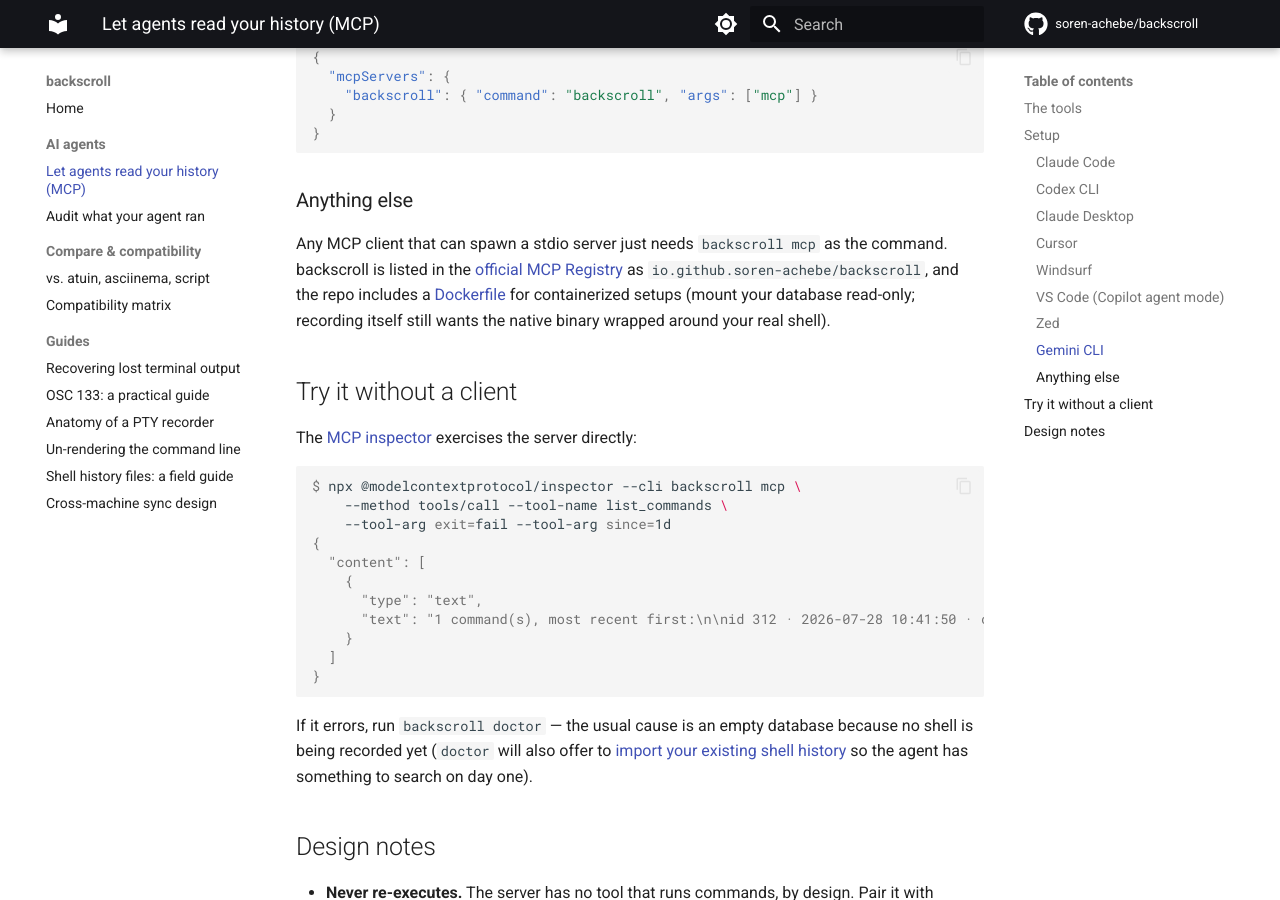
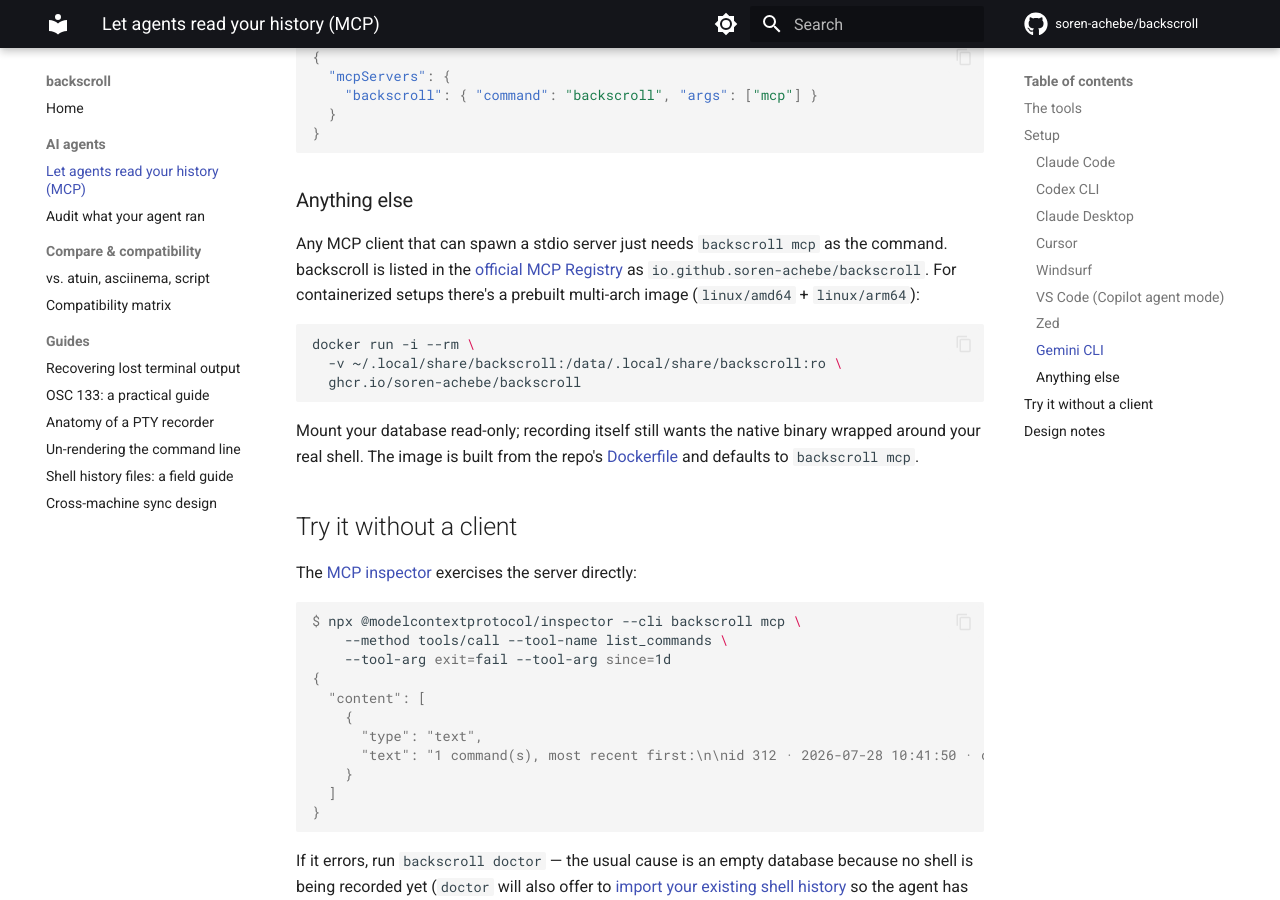
Before and after one commit to soren-achebe/backscroll, an MkDocs documentation site: the page built from docs/mcp.md, in a window 1280 px wide and 900 px high, scrolled down 3328 px. Built offline with MkDocs 1.6.1 and Material for MkDocs 9.7.7, drawn with Linux system fonts in a browser that asks for light colours; comment, search, counter and statistics services are not loaded.

Commit message:
docs: prebuilt GHCR image for MCP setups; add code of conduct + PR template
ghcr.io/soren-achebe/backscroll is live (multi-arch, v0.11.1 backfilled
via workflow_dispatch, published-image MCP smoke test green, anonymous
pull verified) — README + MCP guide now show docker run instead of
build-it-yourself. Community health: CODE_OF_CONDUCT.md (enforcement
contact + honest scope note), PR template mirroring CONTRIBUTING's
checklist and invariants.

````diff
--- a/docs/mcp.md
+++ b/docs/mcp.md
@@ -172,10 +172,19 @@
 Any MCP client that can spawn a stdio server just needs
 `backscroll mcp` as the command. backscroll is listed in the
 [official MCP Registry](https://registry.modelcontextprotocol.io/?search=backscroll)
-as `io.github.soren-achebe/backscroll`, and the repo includes a
+as `io.github.soren-achebe/backscroll`. For containerized setups there's a
+prebuilt multi-arch image (`linux/amd64` + `linux/arm64`):
+
+```sh
+docker run -i --rm \
+  -v ~/.local/share/backscroll:/data/.local/share/backscroll:ro \
+  ghcr.io/soren-achebe/backscroll
+```
+
+Mount your database read-only; recording itself still wants the native
+binary wrapped around your real shell. The image is built from the repo's
 [Dockerfile](https://github.com/soren-achebe/backscroll/blob/main/Dockerfile)
-for containerized setups (mount your database read-only; recording itself
-still wants the native binary wrapped around your real shell).
+and defaults to `backscroll mcp`.
 
 ## Try it without a client
 
````
Also changed, not shown: CODE_OF_CONDUCT.md (added, +26 -0 lines), README.md (+11 -3 lines), .github/PULL_REQUEST_TEMPLATE.md (added).
